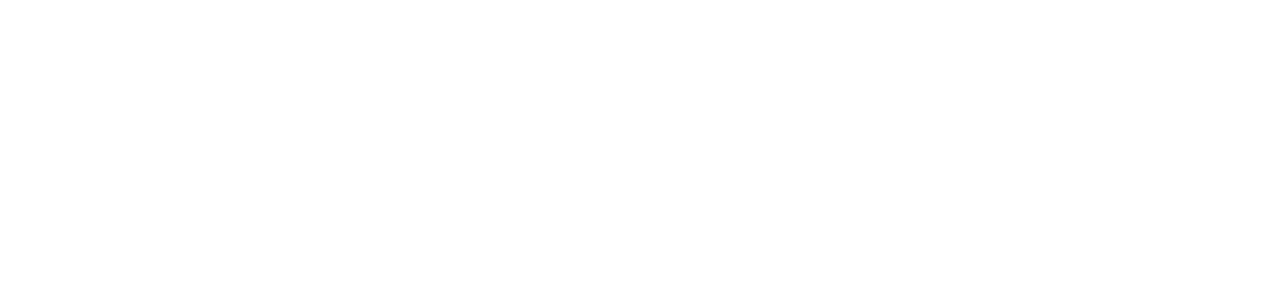
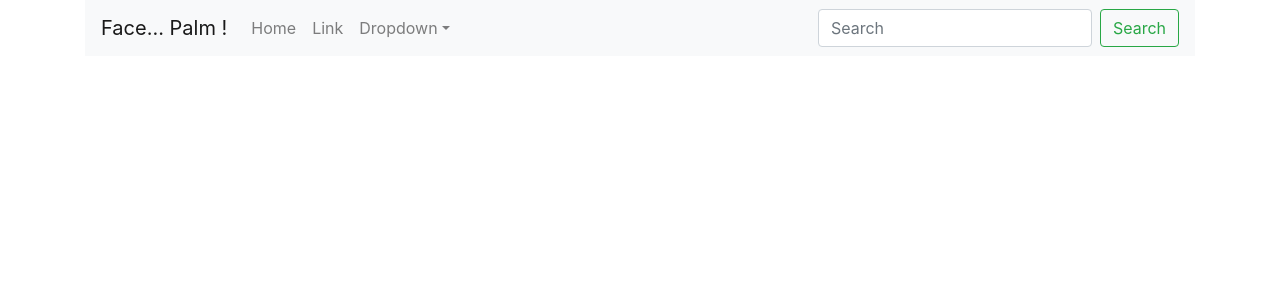
Before and after one commit to Formation-DWWM-Lyon/react-tp-thothdragon, a React (Create React App) app: page / in a window 1280 px wide. Shown: the top 300 px of the page. Built offline with nearby package versions, Linux system fonts and the light colour scheme.

Commit message:
Next page implements

```diff
--- a/src/App.jsx
+++ b/src/App.jsx
@@ -1,14 +1,39 @@
 import React from 'react';
-import { Container } from 'react-bootstrap';
 import DataContainer from './containers/DataContainer';
 import { BrowserRouter, Switch, Route } from 'react-router-dom';
+import { Container, Navbar, Nav, NavDropdown, Form, FormControl, Button } from 'react-bootstrap';
 
 function App() {
   return (
     <Container>
+      <header>
+        <Navbar bg="light" expand="lg">
+          <Navbar.Brand href="#home">Face... Palm !</Navbar.Brand>
+          <Navbar.Toggle aria-controls="basic-navbar-nav" />
+          <Navbar.Collapse id="basic-navbar-nav">
+            <Nav className="mr-auto">
+              <Nav.Link href="#home">Home</Nav.Link>
+              <Nav.Link href="#link">Link</Nav.Link>
+              <NavDropdown title="Dropdown" id="basic-nav-dropdown">
+                <NavDropdown.Item href="#action/3.1">Action</NavDropdown.Item>
+                <NavDropdown.Item href="#action/3.2">Another action</NavDropdown.Item>
+                <NavDropdown.Item href="#action/3.3">Something</NavDropdown.Item>
+                <NavDropdown.Divider />
+                <NavDropdown.Item href="#action/3.4">Separated link</NavDropdown.Item>
+              </NavDropdown>
+            </Nav>
+            <Form inline>
+              <FormControl type="text" placeholder="Search" className="mr-sm-2" />
+              <Button variant="outline-success">Search</Button>
+            </Form>
+          </Navbar.Collapse>
+        </Navbar>
+      </header>
+
       <BrowserRouter>
         <Switch>
           <Route exact path="/:id(\d+)" component={DataContainer} />
+          <Route exact path="/:id(\d+)/profile" component={DataContainer} />
         </Switch>
       </BrowserRouter>
     </Container>
--- a/src/containers/DataContainer.jsx
+++ b/src/containers/DataContainer.jsx
@@ -10,22 +10,33 @@
   }
 
   fetchData = () => {
-    const { id } = 0;
+    const { id } = this.props.match.params;
     let url = `https://randomuser.me/api/?page=${id}&results=10&seed=zqsd&nat=fr`;
     Axios.get(url)
       .then(response => {
-        this.setState({ data: response.data })
+        this.setState({ data: response.data });
       })
       .catch(error => console.log(error));
   }
 
   componentDidMount = () => {
     this.fetchData();
+    this.props.match.params.id = Number(this.props.match.params.id) + 1;
+  }
+
+  componentDidUpdate = (prevProps) => {
+    const { id } = this.props.match.params;
+
+    if (id !== prevProps.match.params.id) {
+      this.setState({ data: null });
+      this.fetchData();
+      this.props.match.params.id = Number(this.props.match.params.id) + 1;
+    }
   }
 
   render = () => {
     const { data } = this.state;
-    const { id } = 0;
+    // const { id } = 1;
 
     if (!data) {
       return (
@@ -41,17 +52,21 @@
     }
 
     if (data.results) {
+      console.log('LOG de DATA', data);
       return (
         <div>
-          {/* <h1>Page</h1> */}
-          <Button>Page suivante</Button>
           <ListGroup>
             {data.results.map((item, index) =>
               <ListGroup.Item>
-                {item.name.title} {item.name.first} {item.name.last}
+                <Link to={`/${this.props.match.params.id}/profile`}>
+                  {item.name.title} {item.name.first} {item.name.last}
+                </Link>
               </ListGroup.Item>
             )}
           </ListGroup>
+          <Link to={`/${this.props.match.params.id}`}>
+            <Button>Page suivante</Button>
+          </Link>
         </div>
       );
     }
```
